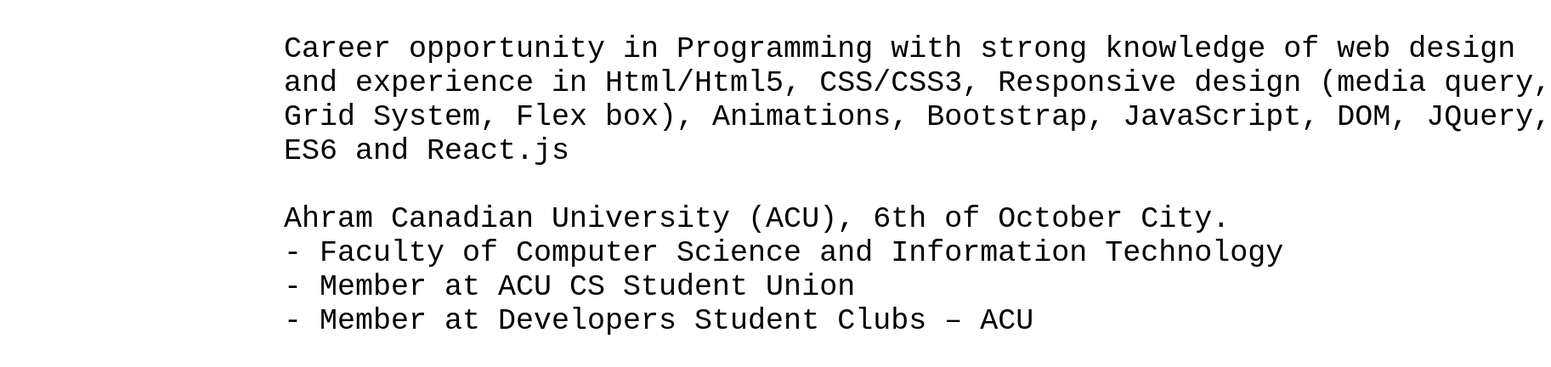
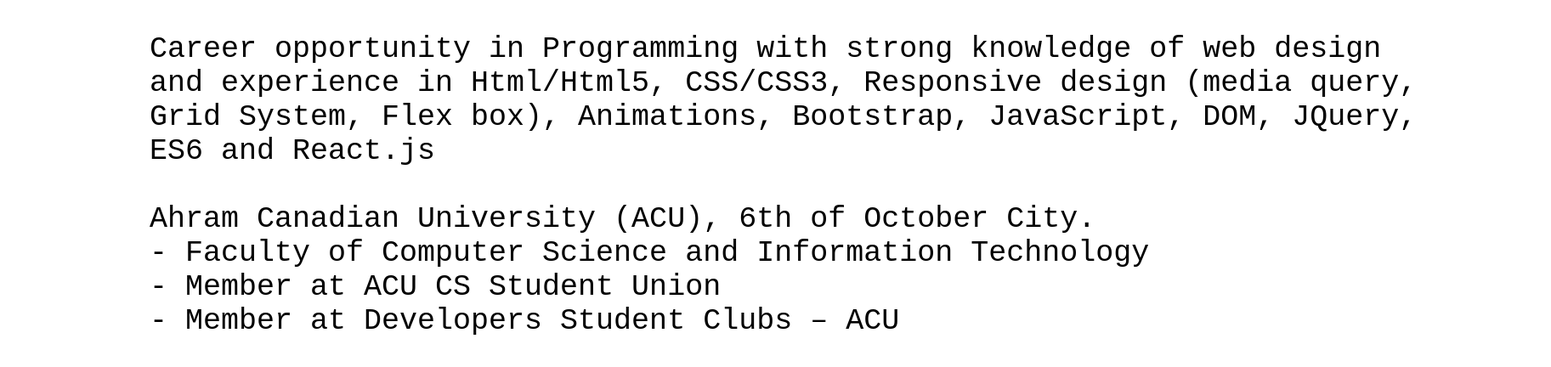
Before and after one commit to ismail-1998/FrontEnd_ITI_Day1, a plain HTML site: page about.html in a window 1280 px wide. Shown: the part 90-522 px from the top of the page at 85% size, 1825 px wide, since content can reach past the window. Drawn offline with Linux system fonts and the light colour scheme.

Commit message:
simple change:

```diff
--- a/about.html
+++ b/about.html
@@ -13,14 +13,12 @@
         font-family: 'Courier New', Courier, monospace;
       }
 
-      .about-me {
-        width: 75%;
-        margin: 0 auto;
-        /* text-align: center; */
+      .about-me h3 {
+        text-align: center;
       }
 
-      .about-me h3 {
-        text-align: center;
+      .about-me pre {
+        width: 100%;
       }
     </style>
   </head>
```
